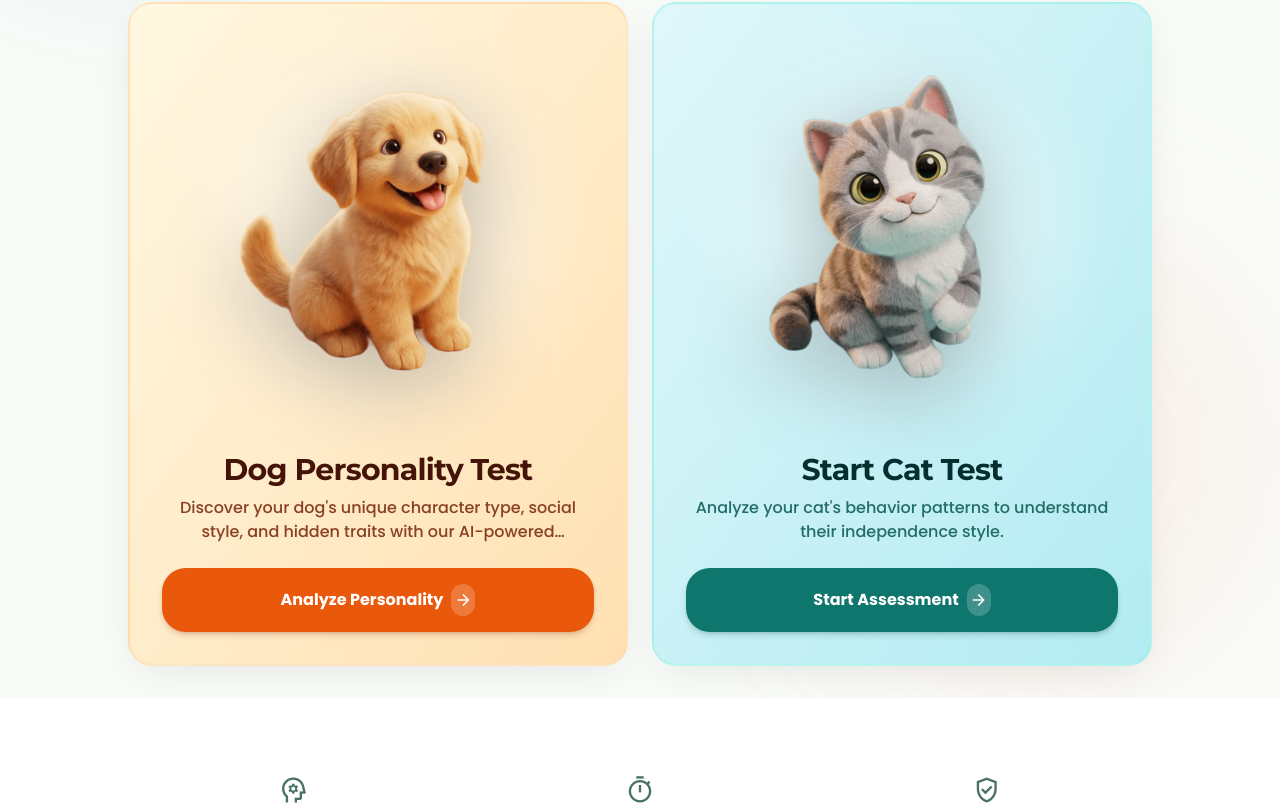
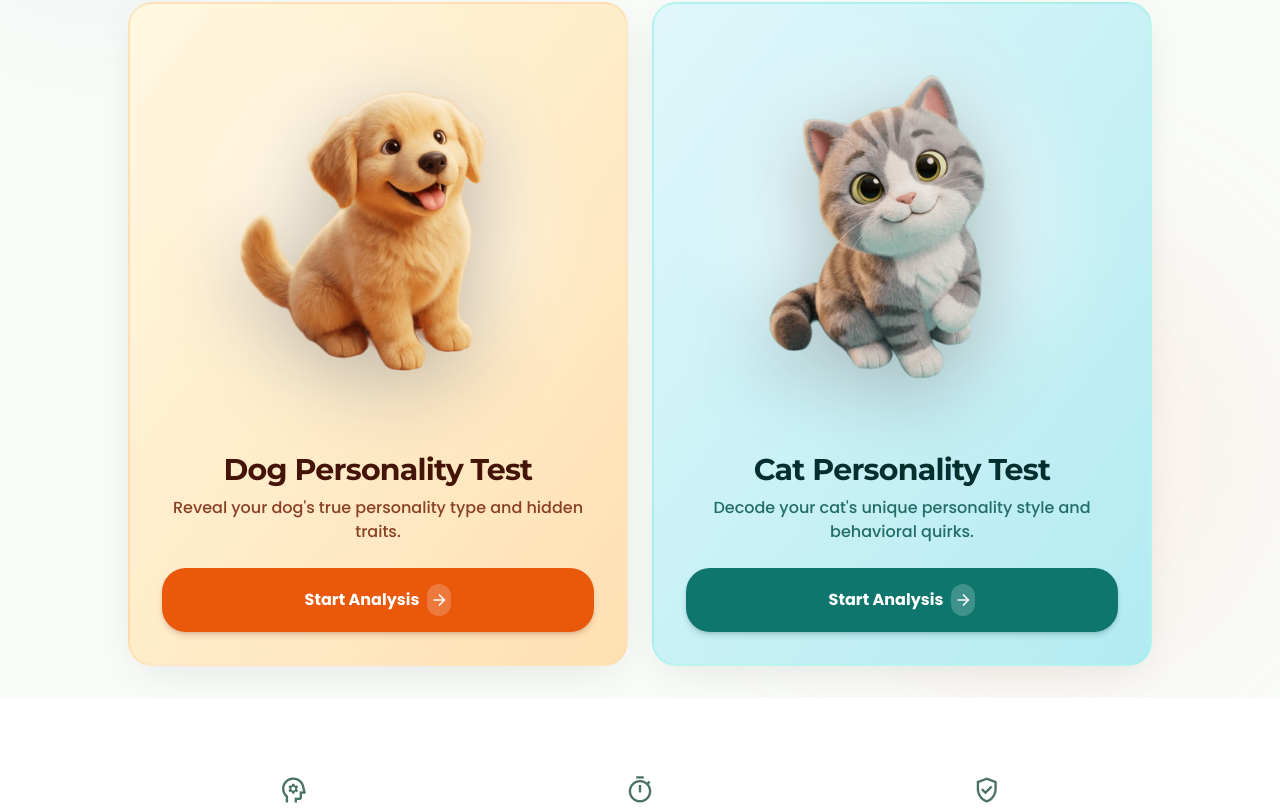
Before and after one commit to myjhye/your-pet-insight, a React (Vite) app in the folder client/: page /en in a window 1280 px wide. Shown: the part 384-1193 px from the top of the page. Built offline with nearby package versions, Linux system fonts and the light colour scheme; no server answers.

Commit message:
style: 홈 화면 카드 텍스트 개선
- Dog Card: 설명 텍스트 간결화 및 버튼명 통일
- Cat Card: 성격 테스트로 컨셉 명확화 및 텍스트 스타일 통일
- 두 카드 모두 'Start Analysis' 버튼명으로 통일

```diff
--- a/client/src/components/PetCard.jsx
+++ b/client/src/components/PetCard.jsx
@@ -35,14 +35,14 @@ const styleConfig = {
 const textContent = {
   en: {
     cat: {
-      title: 'Start Cat Test',
-      desc: "Analyze your cat's behavior patterns to understand their independence style.",
-      btn: 'Start Assessment'
+      title: 'Cat Personality Test',
+      desc: "Decode your cat's unique personality style and behavioral quirks.",
+      btn: 'Start Analysis'
     },
     dog: {
       title: 'Dog Personality Test',
-      desc: "Discover your dog's unique character type, social style, and hidden traits with our AI-powered assessment.",
-      btn: 'Analyze Personality'
+      desc: "Reveal your dog's true personality type and hidden traits.",
+      btn: 'Start Analysis'
     }
   },
   jp: {
```
